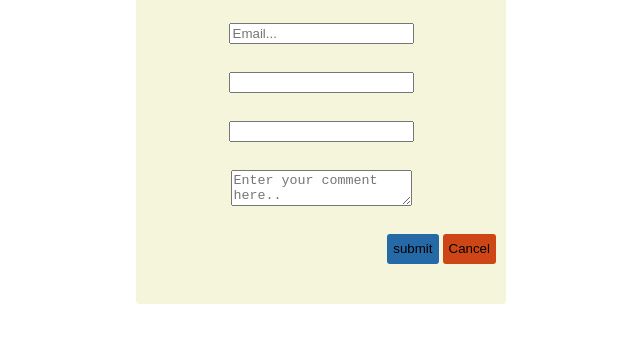
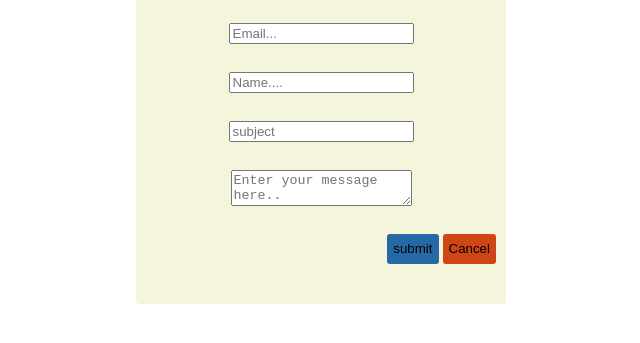
Before and after one commit to kenawak/FORM, a plain HTML site: page form2.html in a window 1280 px wide. Shown: the part 109-452 px from the top of the page, without its empty margins (319-959 px from the left). Drawn offline with Linux system fonts and the light colour scheme.

Commit message:
modified:   form2.html

```diff
--- a/form2.html
+++ b/form2.html
@@ -13,13 +13,13 @@
       <input type="email" placeholder="Email...">
     </div>
     <div class="form-group">
-      <input type="name">
+      <input type="name" placeholder="Name....">
     </div>
     <div class="form-group">
-    <input type="subject" name="subject" id="">
+    <input type="subject" name="subject" id="" placeholder="subject">
     </div>
     <div class="form-group">
-      <textarea id="comments" class="input-textarea" name="comment" placeholder="Enter your comment here.." data-gramm="false" wt-ignore-input="true"></textarea>
+      <textarea id="comments" class="input-textarea" name="comment" placeholder="Enter your message here.." data-gramm="false" wt-ignore-input="true"></textarea>
     </div>
     <div class="form-submit">
       <button type="submit">submit</button>
```
